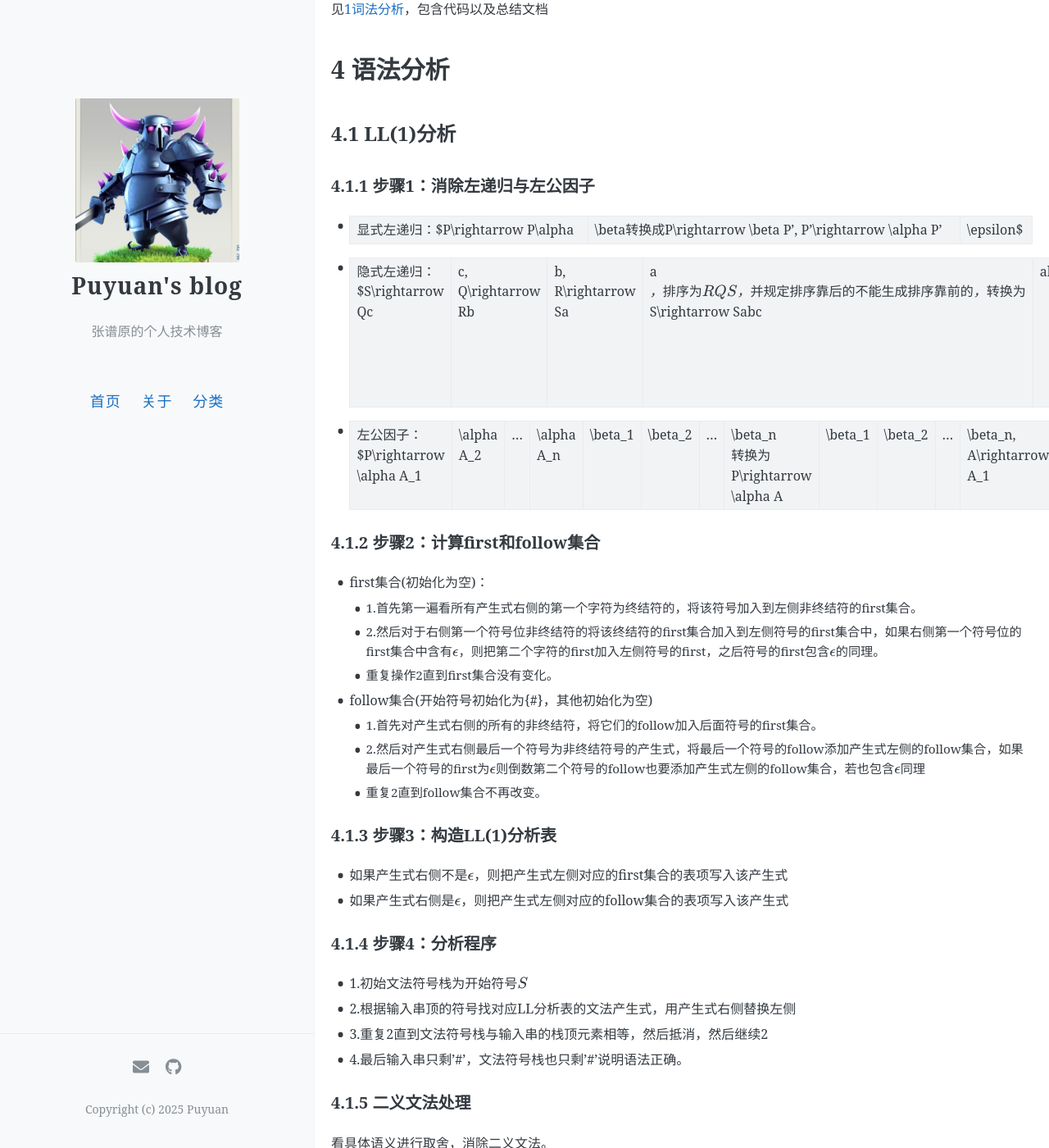
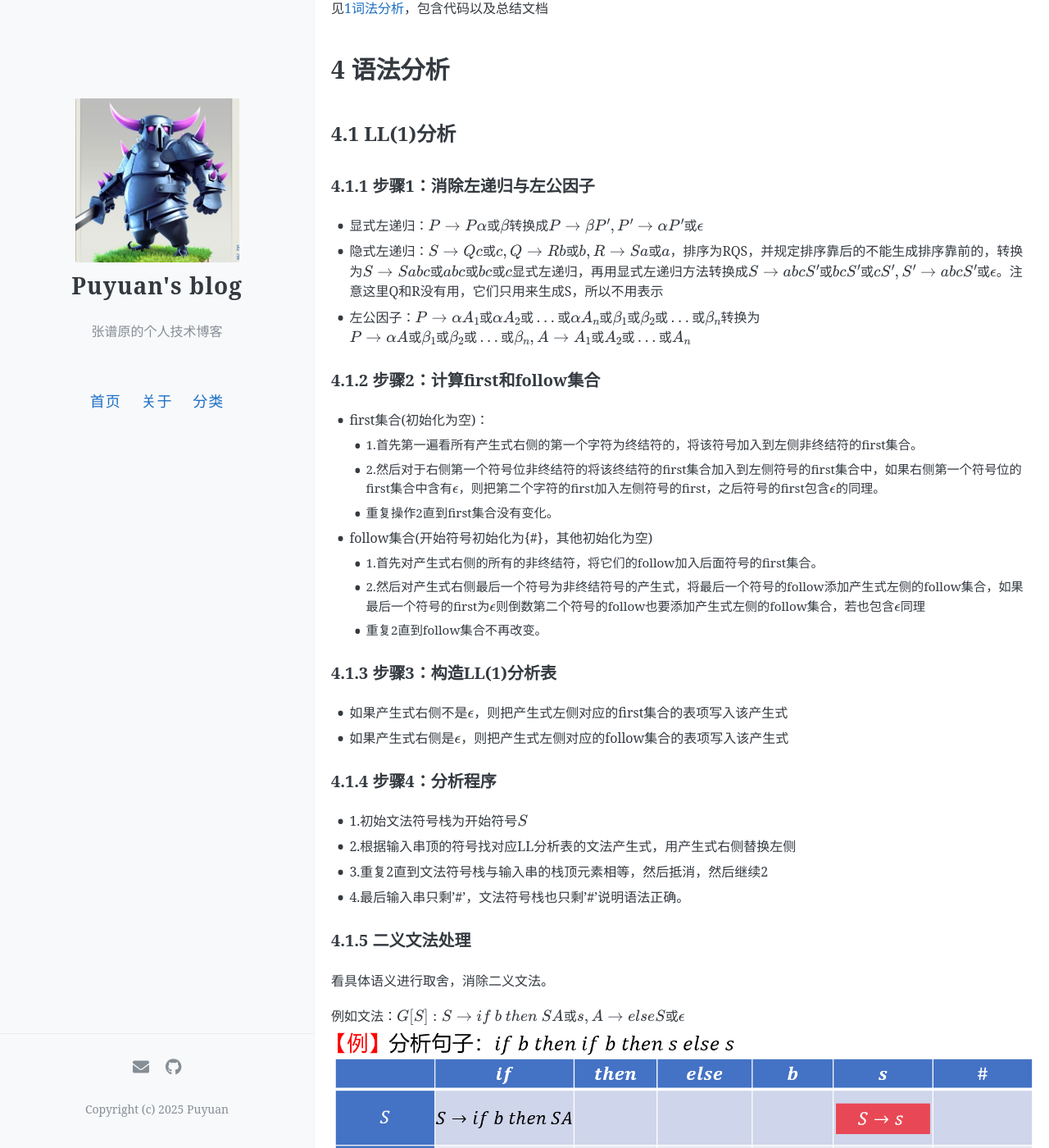
Before and after one commit to puyuanz/puyuanz.github.io, a Jekyll site: the page built from _posts/2025-7-12-complier.md, in a window 1280 px wide and 1400 px high, scrolled down 9180 px. Shown: the whole window at 82% size. Built offline with Jekyll 4.4.1, drawn with Linux system fonts in a browser that asks for light colours; formulas are drawn with MathJax 3; some of the changed text lies outside the part shown.

Commit message:
Update 2025-7-12-complier.md

```diff
--- a/_posts/2025-7-12-complier.md
+++ b/_posts/2025-7-12-complier.md
@@ -7,7 +7,7 @@ comments: true
 author: Puyuan Zhang
 mathjax: true
 ---
-
+注：因为github中数学公式的显示问题，这里把所有的数学符号`|`都置为`或`
 # 编译器原理笔记
 
 ## 目录
@@ -94,17 +94,17 @@ mathjax: true
 - 句柄：最左二层子树叶节点构成句柄
 
 ### 2.2.2 二义性
-- 文法的二义性：对一个文法，一个句型可以有不同种推导过程。避免二义文法的方法：优先级越高的越远离开始符号：例如四则运算文法：$E\rightarrow T|E+T, T\rightarrow F|T*F, F\rightarrow (E)|i$
+- 文法的二义性：对一个文法，一个句型可以有不同种推导过程。避免二义文法的方法：优先级越高的越远离开始符号：例如四则运算文法：$E\rightarrow T 或 E+T, T\rightarrow F 或 T*F, F\rightarrow (E) 或 i$
 - 语言的二义性，存在两个不同的文法$G$和$G'$，有$L(G)=L(G')$即该语言存在二义性。
 # 3 词法分析
-以正规式$(a|b)^*(aa|bb)(a|b)^*$为例进行词法分析
+以正规式$(a 或 b)^*(aa 或 bb)(a 或 b)^*$为例进行词法分析
 ## 3.1 步骤一：非确定有限自动机(NFA)单符化
 - 使初态、终态唯一：
 ![alt text](http://puyuanz.github.io/images/complier/image-1.png)
 - 箭弧单符化：
 ![alt text](http://puyuanz.github.io/images/complier/image-2.png)
 
-正规式$(a|b)^*(aa|bb)(a|b)^*$构造NFA如下：
+正规式$(a 或 b)^*(aa 或 bb)(a 或 b)^*$构造NFA如下：
 ![alt text](http://puyuanz.github.io/images/complier/image-3.png)
 ## 3.2 步骤二：非确定有限自动机(NFA)确定化
 ![alt text](http://puyuanz.github.io/images/complier/image-4.png)
@@ -119,9 +119,9 @@ mathjax: true
 # 4 语法分析
 ## 4.1 LL(1)分析
 ### 4.1.1 步骤1：消除左递归与左公因子
-- 显式左递归：$P\rightarrow P\alpha|\beta$转换成$P\rightarrow \beta P', P'\rightarrow \alpha P'|\epsilon$
-- 隐式左递归：$S\rightarrow Qc|c, Q\rightarrow Rb|b, R\rightarrow Sa|a$，排序为RQS，并规定排序靠后的不能生成排序靠前的，转换为$S\rightarrow Sabc|abc|bc|c$显式左递归，再用显式左递归方法转换成$S\rightarrow abcS'|bcS'|cS', S'\rightarrow abcS'|\epsilon$。注意这里Q和R没有用，它们只用来生成S，所以不用表示
-- 左公因子：$P\rightarrow \alpha A_1|\alpha A_2|...|\alpha A_n|\beta_1|\beta_2|...|\beta_n$转换为$P\rightarrow \alpha A|\beta_1|\beta_2|...|\beta_n, A\rightarrow A_1|A_2|...|A_n$
+- 显式左递归：$P\rightarrow P\alpha 或 \beta$转换成$P\rightarrow \beta P', P'\rightarrow \alpha P' 或 \epsilon$
+- 隐式左递归：$S\rightarrow Qc 或 c, Q\rightarrow Rb 或 b, R\rightarrow Sa 或 a$，排序为RQS，并规定排序靠后的不能生成排序靠前的，转换为$S\rightarrow Sabc 或 abc 或 bc 或 c$显式左递归，再用显式左递归方法转换成$S\rightarrow abcS' 或 bcS' 或 cS', S'\rightarrow abcS' 或 \epsilon$。注意这里Q和R没有用，它们只用来生成S，所以不用表示
+- 左公因子：$P\rightarrow \alpha A_1或\alpha A_2 或 ... 或 \alpha A_n 或 \beta_1 或 \beta_2 或 ... 或 \beta_n$转换为$P\rightarrow \alpha A 或 \beta_1 或 \beta_2 或 ... 或 \beta_n, A\rightarrow A_1 或 A_2 或 ... 或 A_n$
 
 ### 4.1.2 步骤2：计算first和follow集合
 - first集合(初始化为空)：
@@ -146,7 +146,7 @@ mathjax: true
 ### 4.1.5 二义文法处理
 看具体语义进行取舍，消除二义文法。
 
-例如文法：$G[S]:S\rightarrow if\text{ } b \text{ }then \text{ }SA|s, A\rightarrow else S|\epsilon$
+例如文法：$G[S]:S\rightarrow if\text{ } b \text{ }then \text{ }SA 或 s, A\rightarrow else S 或 \epsilon$
 ![alt text](http://puyuanz.github.io/images/complier/image-10.png)
 显然这里S可以表示一个if语句也可以是if-else语句，那么A在遇到else是一定是要和最近的S匹配，所以只要有A遇到else就用产生式$A\rightarrow else S$匹配$if\text{ } b \text{ }then \text{ }SA$中的$S$而不是转为$\epsilon$将这个else与$S\rightarrow if\text{ } b \text{ }then \text{ }SA$左侧的S匹配
 
```
